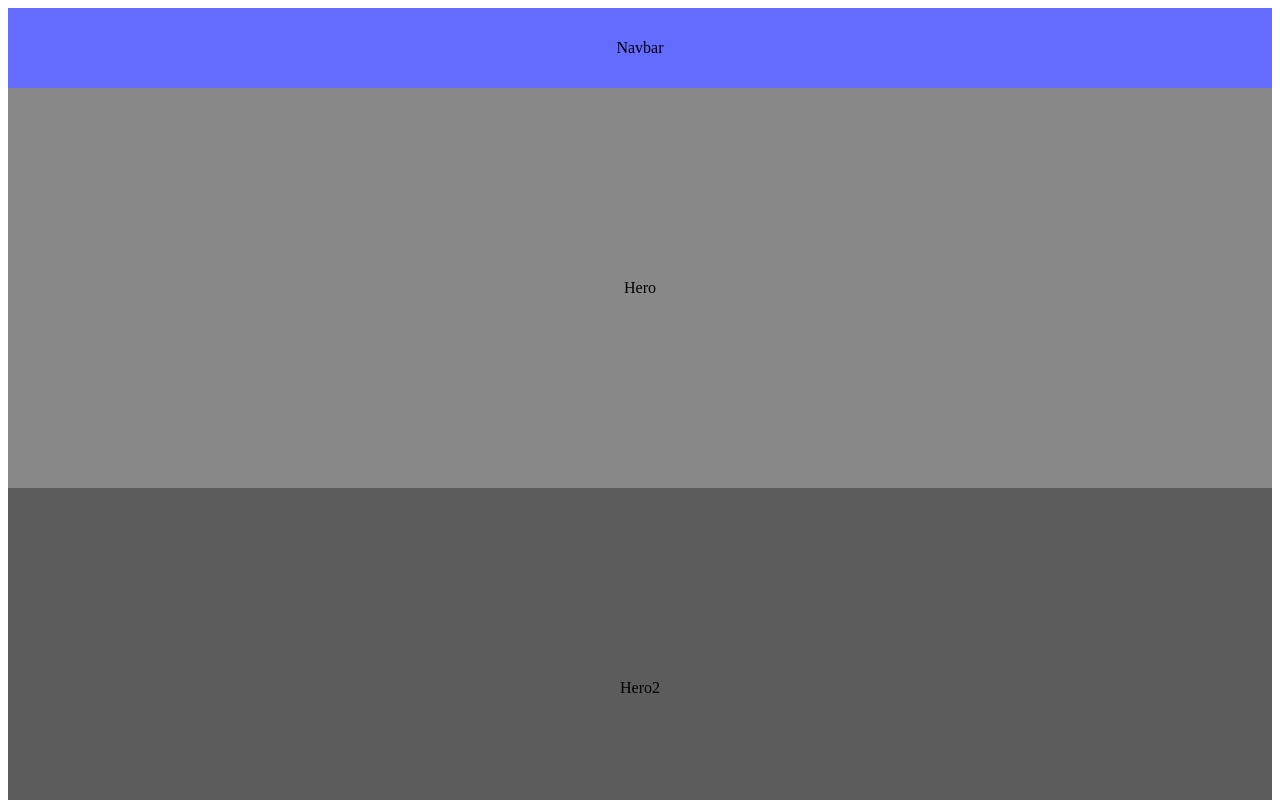
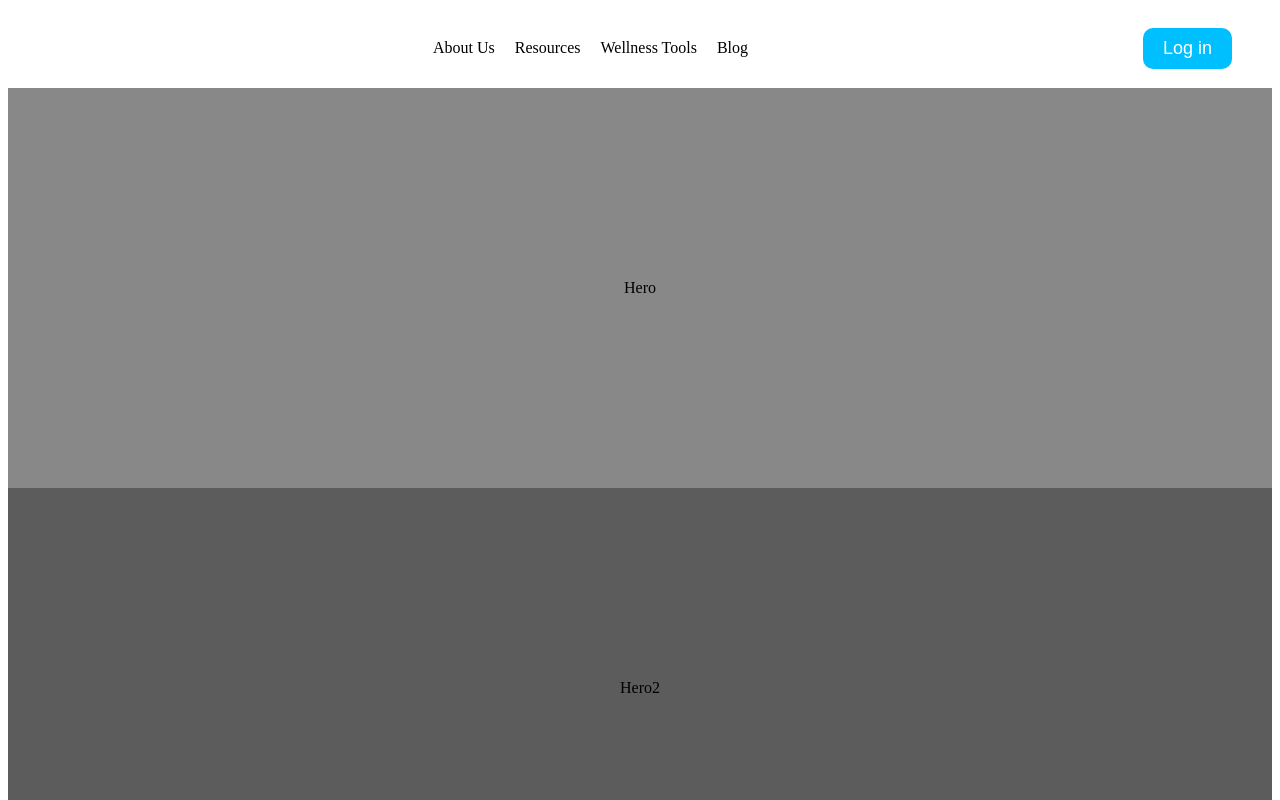
Before and after one commit to Raghavkhedar/mentalHealth, a React (Vite) app: page / in a window 1280 px wide. Shown: the top 800 px of the page. Built offline with nearby package versions, Linux system fonts and the light colour scheme.

Commit message:
pata nhi kya

```diff
--- a/src/components/navbar/Navbar.jsx
+++ b/src/components/navbar/Navbar.jsx
@@ -1,7 +1,26 @@
 import styles from './navbar.module.css'
 const Navbar = () => {
     return (
-            <div className={styles.navbar}>Navbar</div>
+            <div className={styles.navbar}>
+
+                <div className={styles.container1}>
+                    <img src="" alt=""/>
+                </div>
+
+                <div className={styles.container2}>
+                    <ul className={styles.marker}>
+                        <li className={styles.mid}>About Us</li>
+                        <li className={styles.mid}>Resources</li>
+                        <li className={styles.mid}>Wellness Tools</li>
+                        <li className={styles.mid}>Blog</li>
+                    </ul>
+                </div>
+
+                <div className={styles.container3}>
+                    <button className={styles.custom}>Log in</button>
+                </div>
+
+            </div>
     )
 }
 export default Navbar
--- a/src/components/navbar/navbar.module.css
+++ b/src/components/navbar/navbar.module.css
@@ -1,7 +1,38 @@
 .navbar{
     display: flex;
     align-items: center;
-    justify-content: center;
-    background: #646cff;
+    justify-content: space-between;
+    background: white;
     height: 10vh;
+
 }
+
+.marker {
+    list-style-type: none;
+    display: flex;
+    justify-content: space-between;
+    flex-direction: row;
+    padding: 10px;
+}
+.mid {
+    padding: 10px;
+}
+
+.container2{
+    padding-left: 30px;
+}
+.container3 {
+    padding-right: 40px;
+}
+.custom {
+    background-color: deepskyblue; /* Green background */
+    border: none; /* Remove border */
+    color: white; /* Text color */
+    padding: 10px 20px; /* Padding around text */
+    text-align: center; /* Center text horizontally */
+    text-decoration: none; /* Remove underline from text */
+    display: inline-block; /* Make button behave like an inline element */
+    font-size: 18px; /* Font size */
+    cursor: pointer; /* Show pointer cursor on hover */
+    border-radius: 10px; /* Rounded corners */
+}
```
